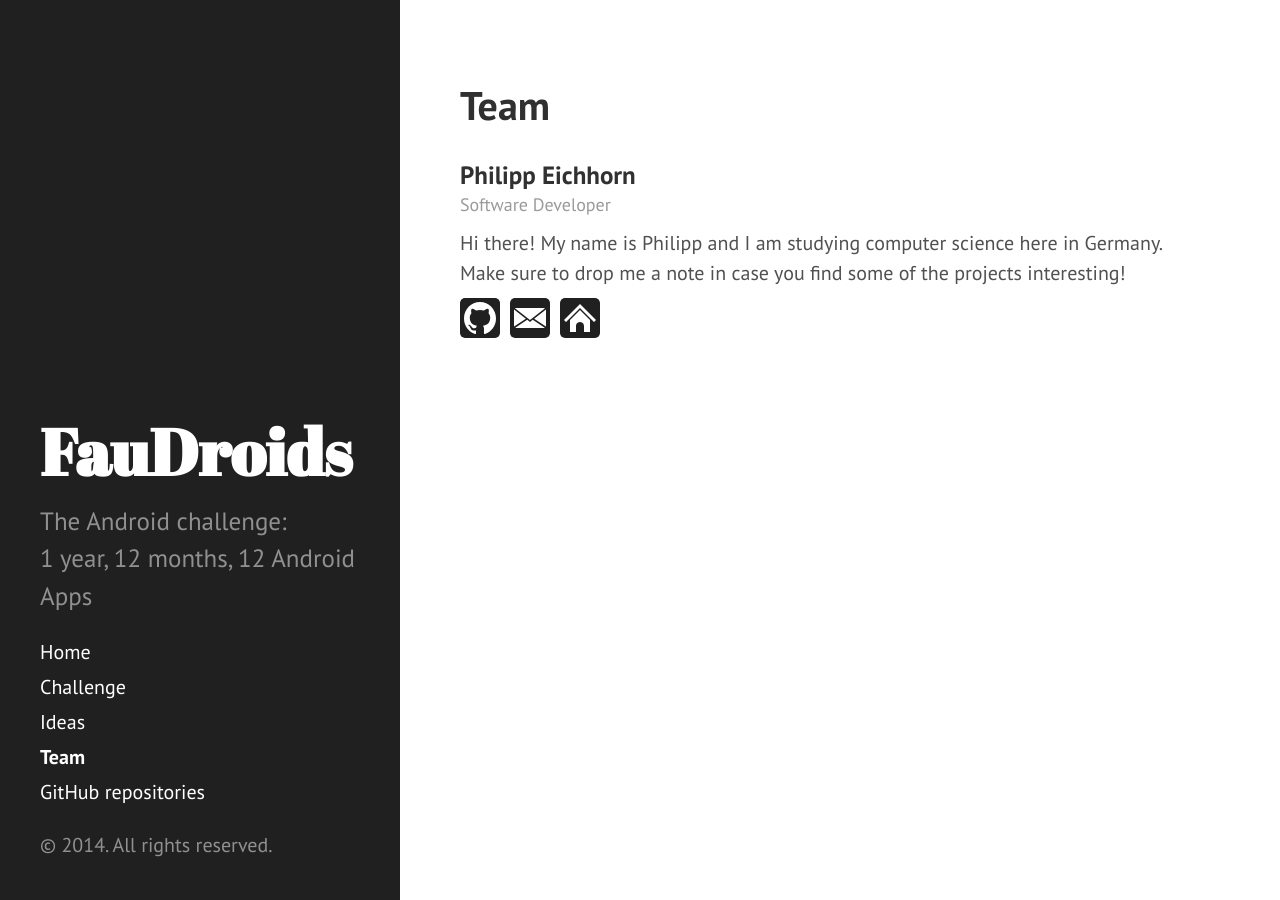
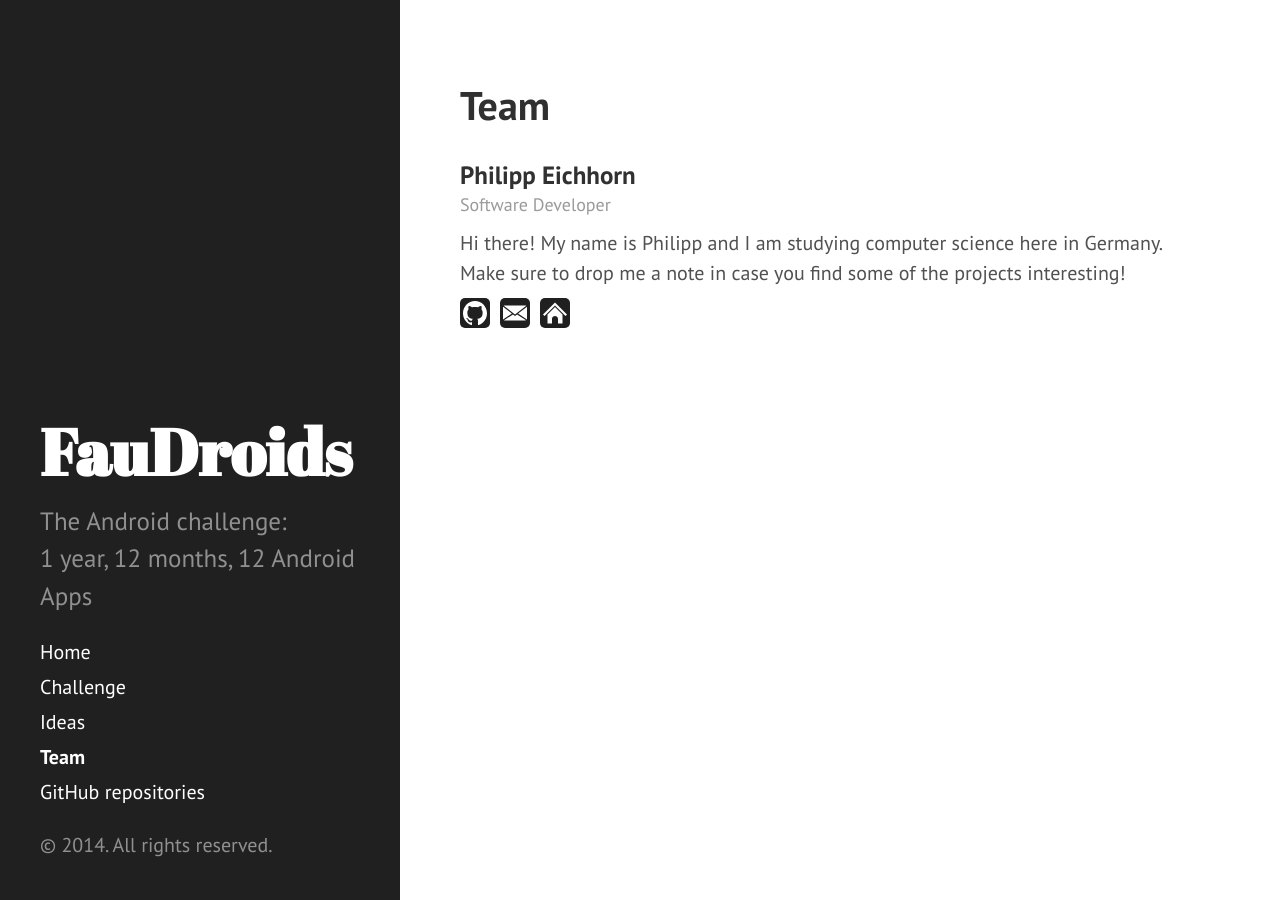
Before and after one commit to Haroenv/FauDroids.github.io, a Jekyll site: the page built from team.md, in a window 1280 px wide. Built offline with Jekyll 4.4.1, drawn with Linux system fonts in a browser that asks for light colours; Markdown is read by kramdown in place of the engine named in the settings.

Commit message:
Slightly smaller contact images in team page

```diff
--- a/team.md
+++ b/team.md
@@ -13,19 +13,19 @@ title: Team
 
 {% if author[1].github %}
 <a href="https://github.com/{{ author[1].github }}" target="_blank">
-<img src="{{ site.baseurl }}/public/imgs/icon_github.svg" with="40" height="40" alt="github"/>
+<img src="{{ site.baseurl }}/public/imgs/icon_github.svg" with="30" height="30" alt="github"/>
 </a>
 {% endif %}
 
 {% if author[1].email %}
 <a href="mailto:{{ author[1].email }}" target="_top">
-<img src="{{ site.baseurl }}/public/imgs/icon_mail.svg" with="40" height="40" alt="email"/>
+<img src="{{ site.baseurl }}/public/imgs/icon_mail.svg" with="30" height="30" alt="email"/>
 </a>
 {%endif %}
 
 {% if author[1].homepage %}
 <a href="{{ author[1].homepage }}" target="_blank">
-<img src="{{ site.baseurl }}/public/imgs/icon_home.svg" with="40" height="40" alt="homepage"/>
+<img src="{{ site.baseurl }}/public/imgs/icon_home.svg" with="30" height="30" alt="homepage"/>
 </a>
 {%endif %}
 
```
